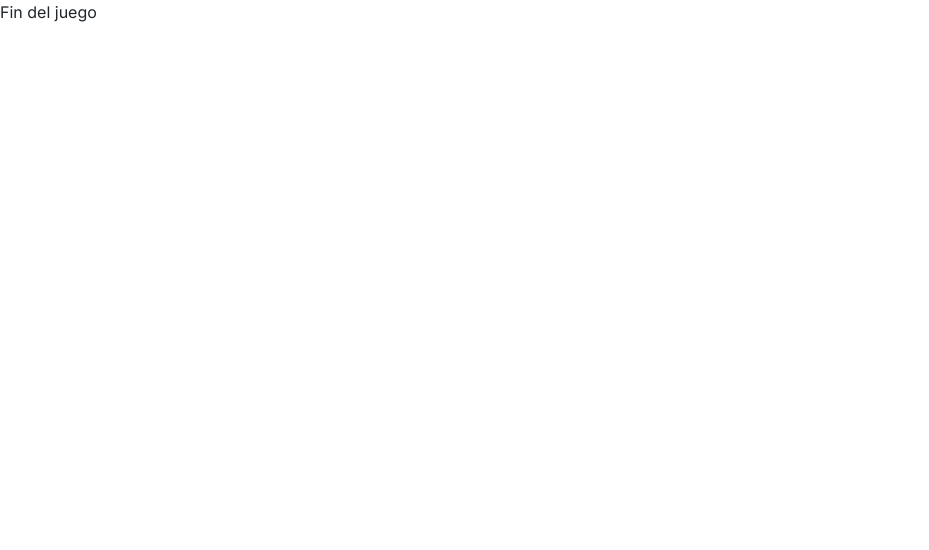
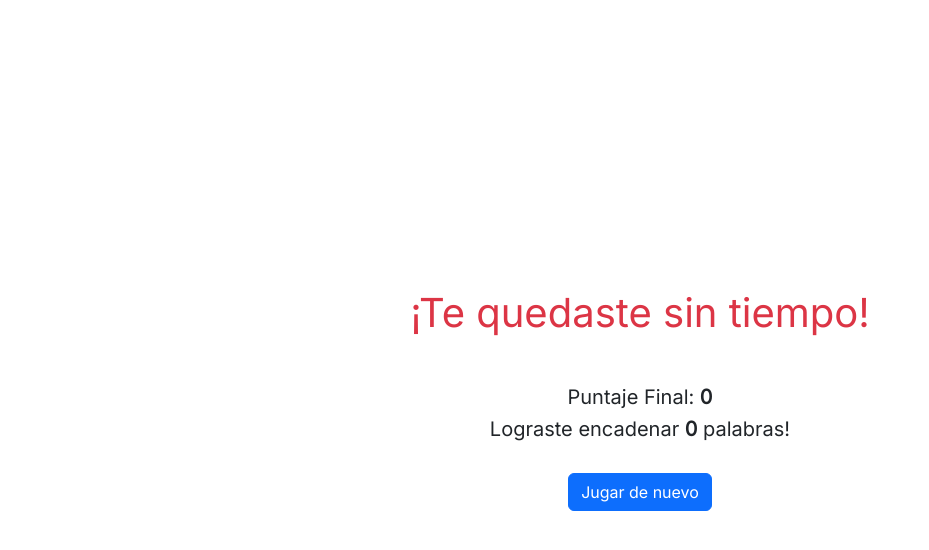
Before and after one commit to AlejoFuentes/unq-ui-alejo-fuentes-trabajo-final, a React (Vite) app: page /end in a window 1280 px wide. Shown: the top 550 px of the page, without its empty margins (0-929 px from the left). Built offline with nearby package versions, Linux system fonts and the light colour scheme.

Commit message:
agrego pantalla final y vovler a jugar

```diff
--- a/index.html
+++ b/index.html
@@ -4,7 +4,7 @@
     <meta charset="UTF-8" />
     <link rel="icon" type="image/svg+xml" href="" />
     <meta name="viewport" content="width=device-width, initial-scale=1.0" />
-    <title>unq-ui-alejo-fuentes-trabajo-final</title>
+    <title>Palabras Encadenadas</title>
   </head>
   <body>
     <div id="root"></div>
--- a/src/components/EndGame.jsx
+++ b/src/components/EndGame.jsx
@@ -1,9 +1,23 @@
 import './EndGame.css';
+import { useNavigate, useLocation } from 'react-router';
 
 const EndGame = () => {
+
+    const location = useLocation();
+    const navigate = useNavigate();
+
+    const puntaje = location.state?.puntaje || 0;
+    const palabrasEncadenadas = location.state?.palabrasEncadenadas || 0;
+
+
     return (
-        <div className="end-game-container">
-            Fin del juego
+        <div className="h-100 align-items-center justify-content-center d-flex flex-column">
+            <h1 className='mb-5 text-danger'>¡Te quedaste sin tiempo!</h1>
+            <h5>Puntaje Final: <span className='fw-bold'>{puntaje}</span></h5>
+            <h5>Lograste encadenar <span className='fw-bold'>{palabrasEncadenadas}</span> palabras!</h5>
+            <button className='btn btn-primary mt-4' onClick={() => navigate('/game')}>
+                Jugar de nuevo
+            </button>
         </div>
     );
 }
--- a/src/components/Game.jsx
+++ b/src/components/Game.jsx
@@ -6,7 +6,7 @@ import { useNavigate } from 'react-router';
 const Game = () => {
 
   const [estadoDelJuego, setEstadoDelJuego] = useState('inicio'); // El estado puede ser 'inicio', 'jugando' o 'finalizado'
-  const [tiempoRestante, setTiempoRestante] = useState(15);
+  const [tiempoRestante, setTiempoRestante] = useState(3);
   const [puntaje, setPuntaje] = useState(0);
   const [palabraActual, setPalabraActual] = useState('');
   const [palabrasUsadas, setPalabrasUsadas] = useState([]);
@@ -69,7 +69,7 @@ const Game = () => {
       if(data.exists) {
         setPalabrasUsadas([...palabrasUsadas, palabraLimpia]);
         setPuntaje(puntaje + palabraLimpia.length);
-        setTiempoRestante(15);
+        setTiempoRestante(3);
         setEstadoDelJuego('jugando');
         setPalabraActual('');
         setError('');
@@ -87,7 +87,7 @@ const Game = () => {
     <div className="h-100 align-items-center justify-content-center d-flex flex-column">
       <div className='w-50 d-flex align-items-center justify-content-between mb-4'>
         <div className='fs-3 text-muted'>Puntaje: <span className='text-black fs-2'>{puntaje}</span></div>
-        <div className='fs-3 text-muted'>Tiempo: <span className='text-black fs-2'>{tiempoRestante}s</span></div>
+        <div className='fs-3 text-muted'>Tiempo: <span className={tiempoRestante <= 5 ? 'text-danger fw-bold fs-2' : 'text-black fs-2'}>{tiempoRestante}s</span></div>
       </div>
 
         {palabrasUsadas && palabrasUsadas.length > 0 ? (
--- a/src/components/StartGame.jsx
+++ b/src/components/StartGame.jsx
@@ -7,7 +7,7 @@ const StartGame = () => {
 
   return (
     <div className='h-100 align-items-center justify-content-center d-flex flex-column'>
-      <h1 className='mb-3'>Palabras Encadenadas</h1>
+      <h1 className='mb-5 fw-bold'>Palabras Encadenadas</h1>
       <div className='d-flex text-center'>
         <p>Formá la cadena de palabras más larga posible antes de que se acabe el tiempo! <br />
           Tenés 15 segundos para ingresar una palabra que empiece con la última letra de la palabra anterior. <br />
```
